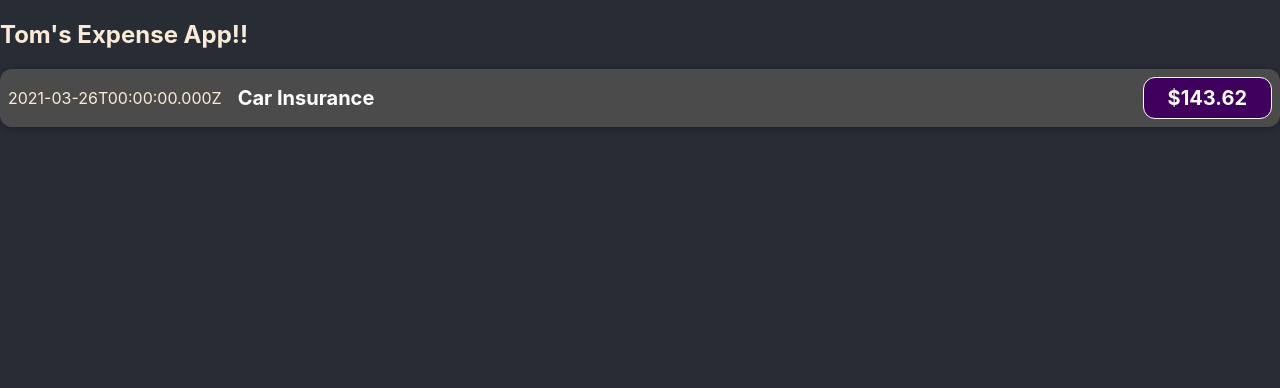
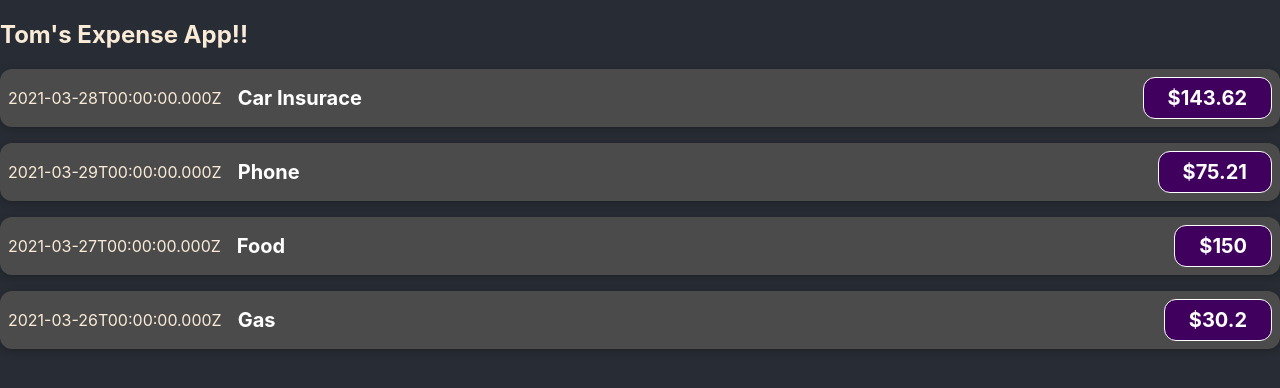
Before and after one commit to tomw268/React-Dev, a JavaScript app in the folder expense-app/: page / in a window 1280 px wide. Shown: the top 388 px of the page. Built offline with nearby package versions, Linux system fonts and the light colour scheme; the HTML template or start-up script is replaced by a standard one.

Commit message:
Working with props and more dynamic data

```diff
--- a/expense-app/src/App.js
+++ b/expense-app/src/App.js
@@ -1,10 +1,40 @@
 import ExpenseItem from './components/ExpenseItem';
 
 function App() {
+  const expense = [
+    {
+      id: 'e1',
+      title: 'Car Insurace',
+      amount: 143.62,
+      date: new Date(2021, 2, 28),
+    },
+    { id: 'e2', title: 'Phone', amount: 75.21, date: new Date(2021, 2, 29) },
+    { id: 'e3', title: 'Food', amount: 150, date: new Date(2021, 2, 27) },
+    { id: 'e4', title: 'Gas', amount: 30.2, date: new Date(2021, 2, 26) },
+  ];
   return (
     <div>
       <h2>Tom's Expense App!!</h2>
-      <ExpenseItem></ExpenseItem>
+      <ExpenseItem
+        title={expense[0].title}
+        amount={expense[0].amount}
+        date={expense[0].date}
+      ></ExpenseItem>
+      <ExpenseItem
+        title={expense[1].title}
+        amount={expense[1].amount}
+        date={expense[1].date}
+      ></ExpenseItem>
+      <ExpenseItem
+        title={expense[2].title}
+        amount={expense[2].amount}
+        date={expense[2].date}
+      ></ExpenseItem>
+      <ExpenseItem
+        title={expense[3].title}
+        amount={expense[3].amount}
+        date={expense[3].date}
+      ></ExpenseItem>
     </div>
   );
 }
--- a/expense-app/src/components/ExpenseItem.js
+++ b/expense-app/src/components/ExpenseItem.js
@@ -1,14 +1,11 @@
 import './ExpenseItem.css';
-function ExpenseItem() {
-  const expenseDate = new Date(2021, 2, 26);
-  const expenseTitle = 'Car Insurance';
-  const expenseAmount = 143.62;
+function ExpenseItem(props) {
   return (
     <div className="expense-item">
-      <div>{expenseDate.toISOString()}</div>
+      <div>{props.date.toISOString()}</div>
       <div className="expense-item__description">
-        <h2>{expenseTitle}</h2>
-        <div className="expense-item__price">${expenseAmount}</div>
+        <h2>{props.title}</h2>
+        <div className="expense-item__price">${props.amount}</div>
       </div>
     </div>
   );
```
